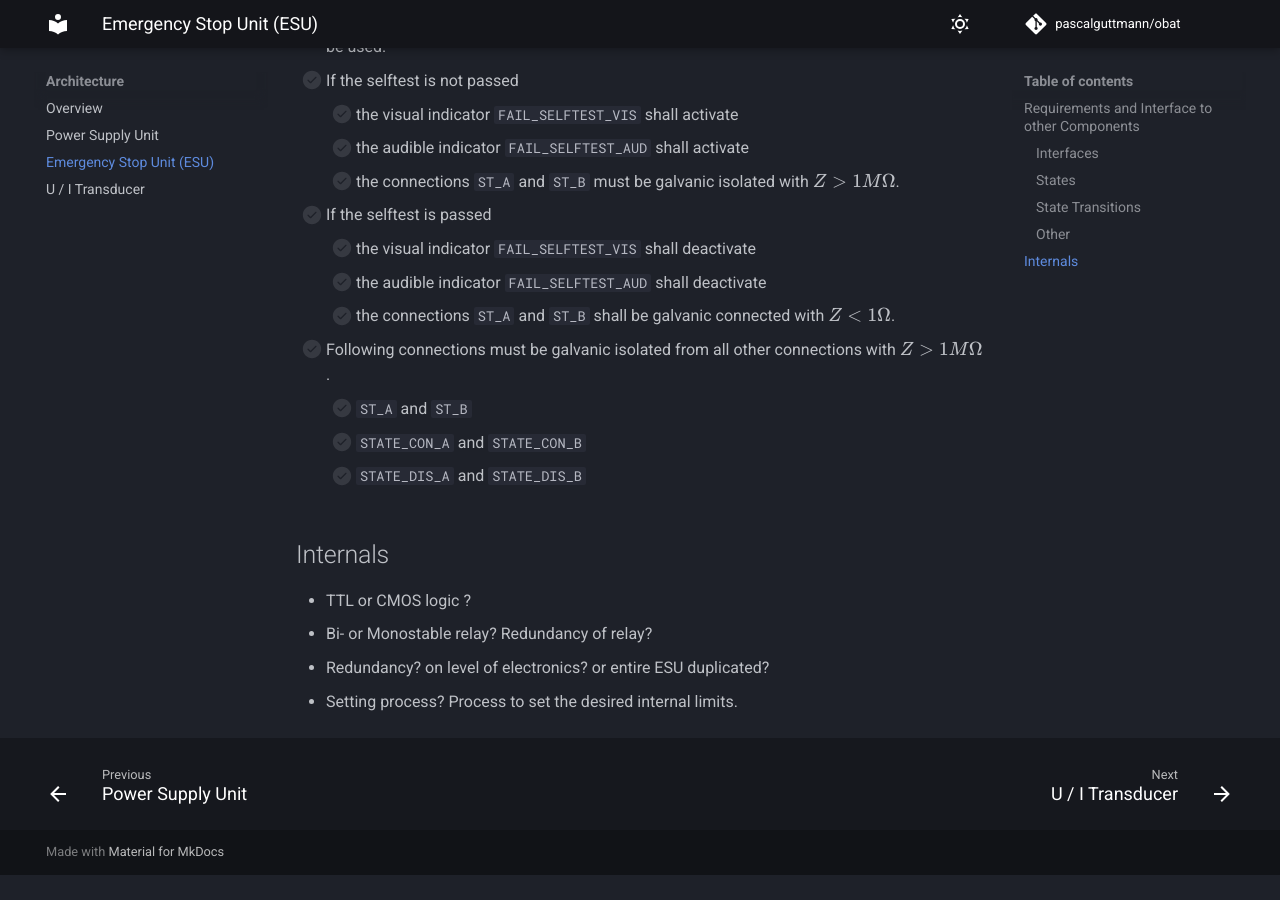
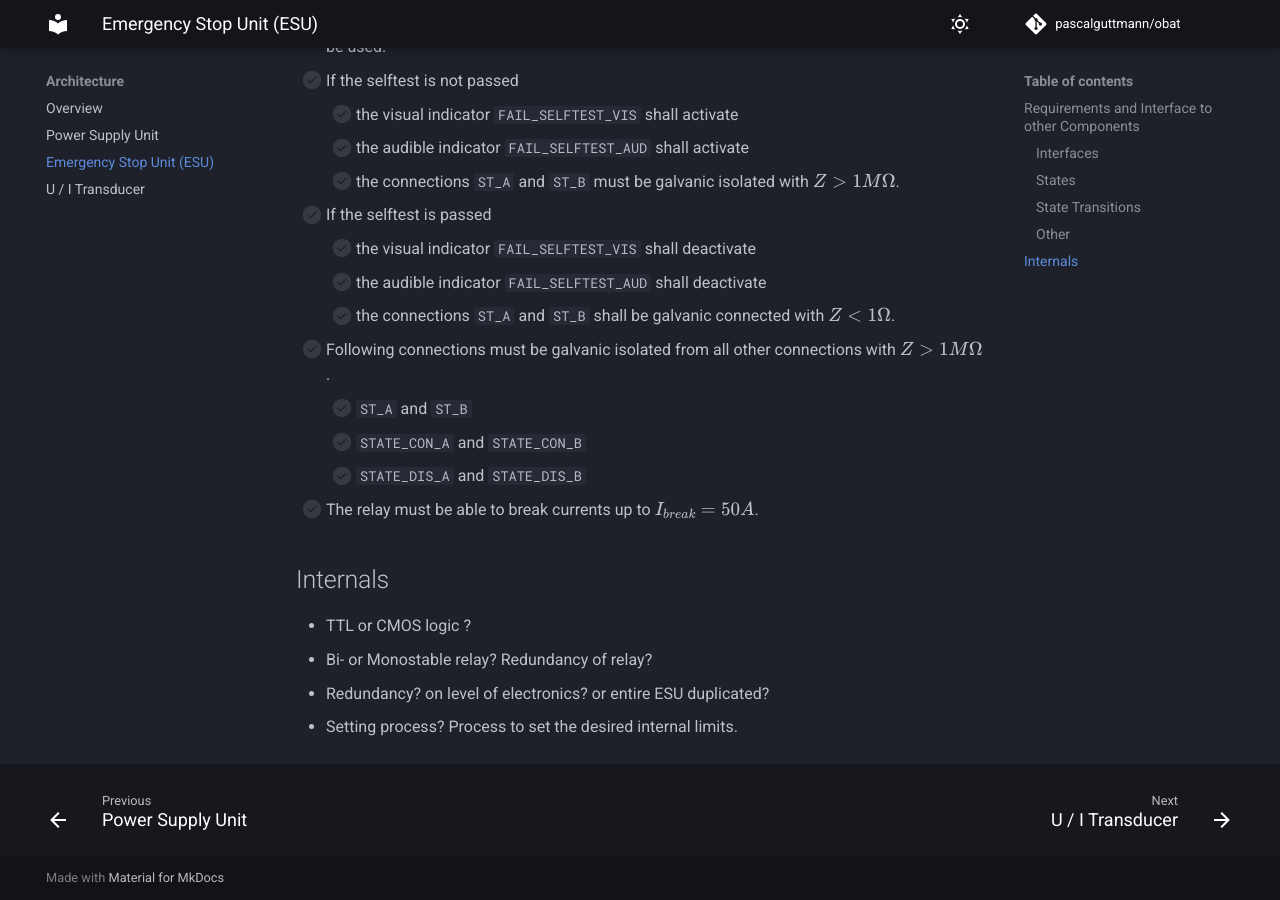
Before and after one commit to pascalguttmann/obat, an MkDocs documentation site: the page built from docs/arch/esu.md, in a window 1280 px wide and 900 px high, scrolled down 4241 px. Built offline with MkDocs 1.6.1 and Material for MkDocs 9.7.7, drawn with Linux system fonts in a browser that asks for light colours; comment, search, counter and statistics services are not loaded; before the commit the page ends 5116 px from its top, so only the background shows below that.

Commit message:
esu add minimun break current for relay

```diff
--- a/docs/arch/esu.md
+++ b/docs/arch/esu.md
@@ -162,6 +162,7 @@ disconnect the battery.
     - [ ] `ST_A` and `ST_B`
     - [ ] `STATE_CON_A` and `STATE_CON_B`
     - [ ] `STATE_DIS_A` and `STATE_DIS_B`
+- [ ] The relay must be able to break currents up to $I_{break} = 50A$.
 
 ## Internals
 
```
